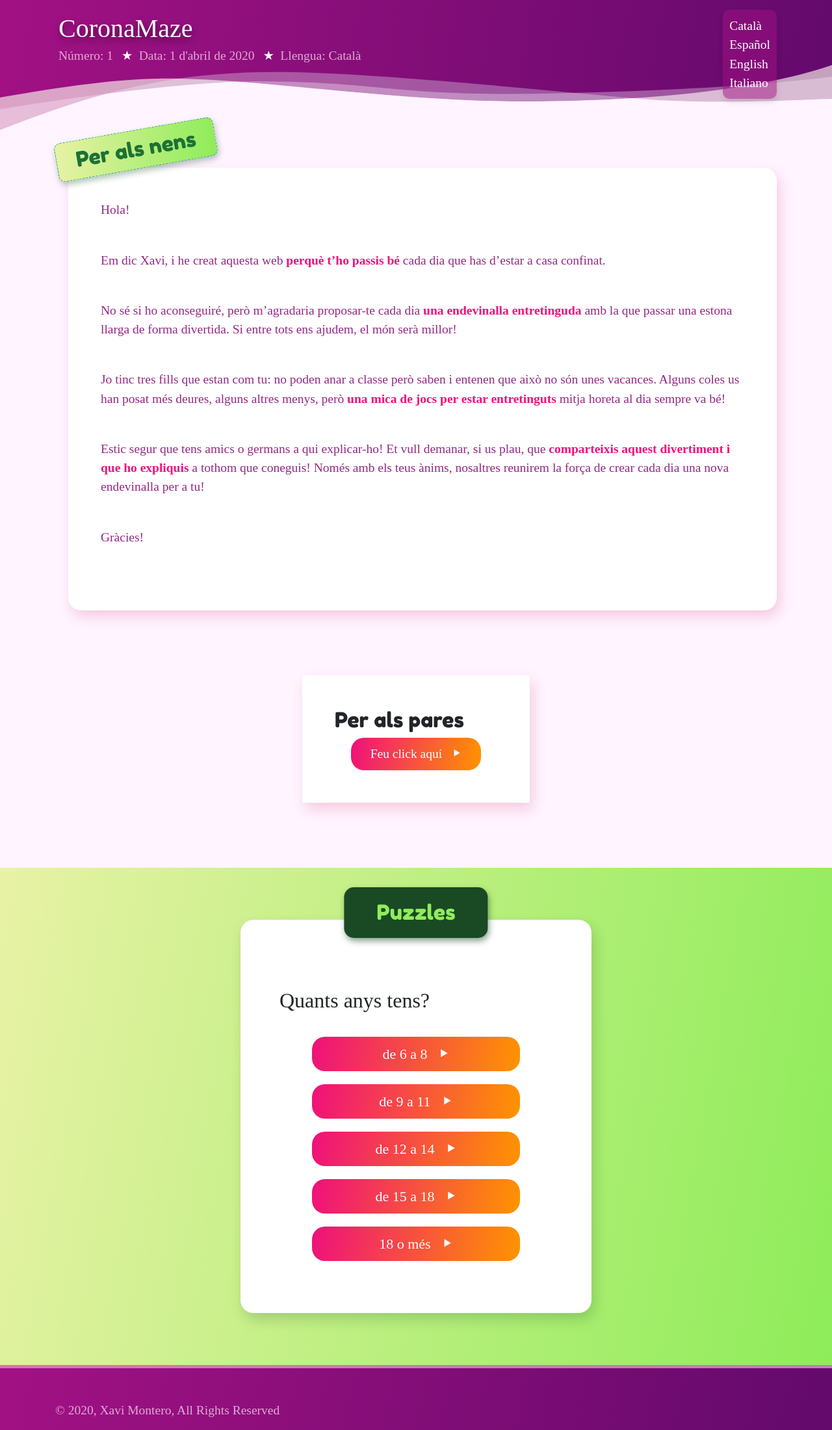
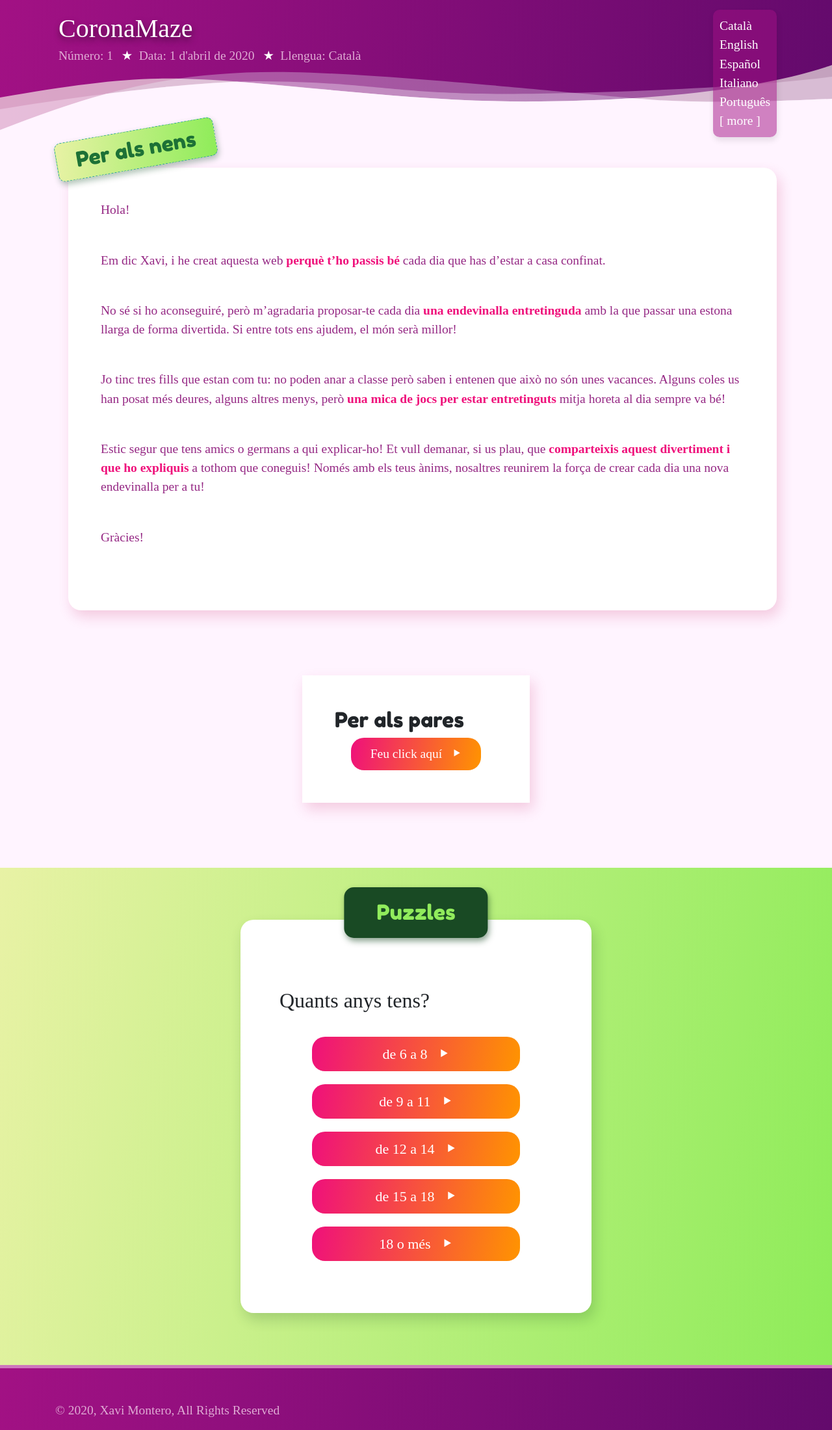
Before and after one commit to xmontero/coronamaze-com, a Jekyll site: the page built from index.html, in a window 1280 px wide. Shown: the whole page at 65% size. Built offline with Jekyll 4.4.1, drawn with Linux system fonts in a browser that asks for light colours; nearby versions of some CDN libraries; some web fonts are replaced.

Commit message:
Creates the proper language paths. Adds a seeking translators page.

```diff
--- a/_includes/header.html
+++ b/_includes/header.html
@@ -1,23 +1,27 @@
 <header>
-    <div class="headerArea container">
-        <h1 class="title">{{ page.title }}</h1>
-        <ul class="languages">
-            <li><a href="/">Català</a></li>
-            <li><a href="/2020/1/es/">Español</a></li>
-            <li><a href="/2020/1/en/">English</a></li>
-            <li><a href="/2020/1/it/">Italiano</a></li>
+    <div class="cm_headerArea container">
+        <h1 class="cm_title"><a href="/">CoronaMaze</a></h1>
+        <ul class="cm_languages">
+            <li><a href="/ca/">Català</a></li>
+<!--            <li><a href="/de/">Deutsch</a></li>-->
+            <li><a href="/en/">English</a></li>
+            <li><a href="/es/">Español</a></li>
+<!--            <li><a href="/fr/">Français</a></li>-->
+            <li><a href="/it/">Italiano</a></li>
+            <li><a href="/pt/">Português</a></li>
+            <li><a href="/seekingTranslators.html">[ more ]</a></li>
         </ul>
-        <div class="publishingInfo">
+        <div class="cm_publishingInfo">
             <span class="d-inline d-md-none">N: </span><span class="d-none d-md-inline">Número: </span>{{ page.issue.number }}
-            <span class="glue"></span>
+            <span class="cm_glue"></span>
             <span class="d-none d-md-inline">Data: </span>{{ page.issue.date }}
             <span class="d-none d-sm-inline">
-                <span class="glue"></span>
+                <span class="cm_glue"></span>
                 <span class="d-none d-md-inline">Llengua: </span>{{ page.issue.language }}
             </span>
         </div>
     </div>
-    <div class="shapeDivider">
+    <div class="cm_shapeDivider">
         {% include headerSvg.html %}
     </div>
 </header>
--- a/_sass/header.scss
+++ b/_sass/header.scss
@@ -6,12 +6,12 @@
     background-image: $mainBackgroundGradient;
     color: white;
 
-    .headerArea
+    .cm_headerArea
     {
         position: relative;
         height: 100px;
 
-        .title
+        .cm_title
         {
             position: absolute;
             left: 20px;
@@ -19,9 +19,14 @@
 
             text-shadow: rgba(0,0,0,0.5) 1px 5px 10px;
             font-family: 'Nova Oval', cursive;
+
+            a
+            {
+                color: white;
+            }
         }
 
-        .languages
+        .cm_languages
         {
             position: absolute;
             top: 5px;
@@ -40,7 +45,7 @@
             }
         }
 
-        .publishingInfo
+        .cm_publishingInfo
         {
             position: absolute;
             left: 20px;
@@ -48,7 +53,7 @@
 
             color: $lightColor;
 
-            .glue
+            .cm_glue
             {
                 display: inline-block;
                 width: 30px;
@@ -66,7 +71,7 @@
         }
     }
 
-    .shapeDivider
+    .cm_shapeDivider
     {
         height: 100px;
         display: block;
```
Also changed, not shown: seekingTranslators.html (added, +57 -0 lines).
